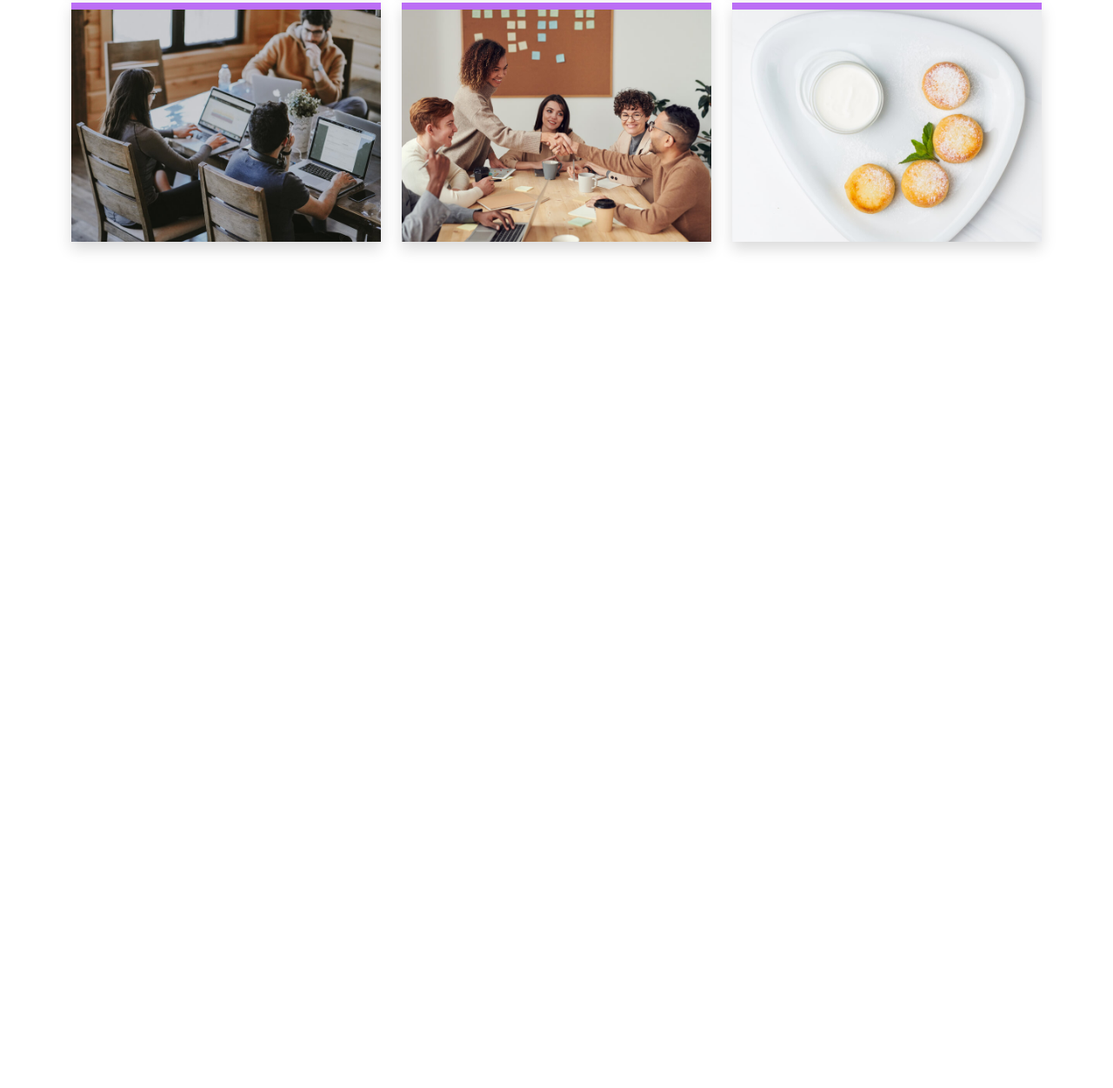
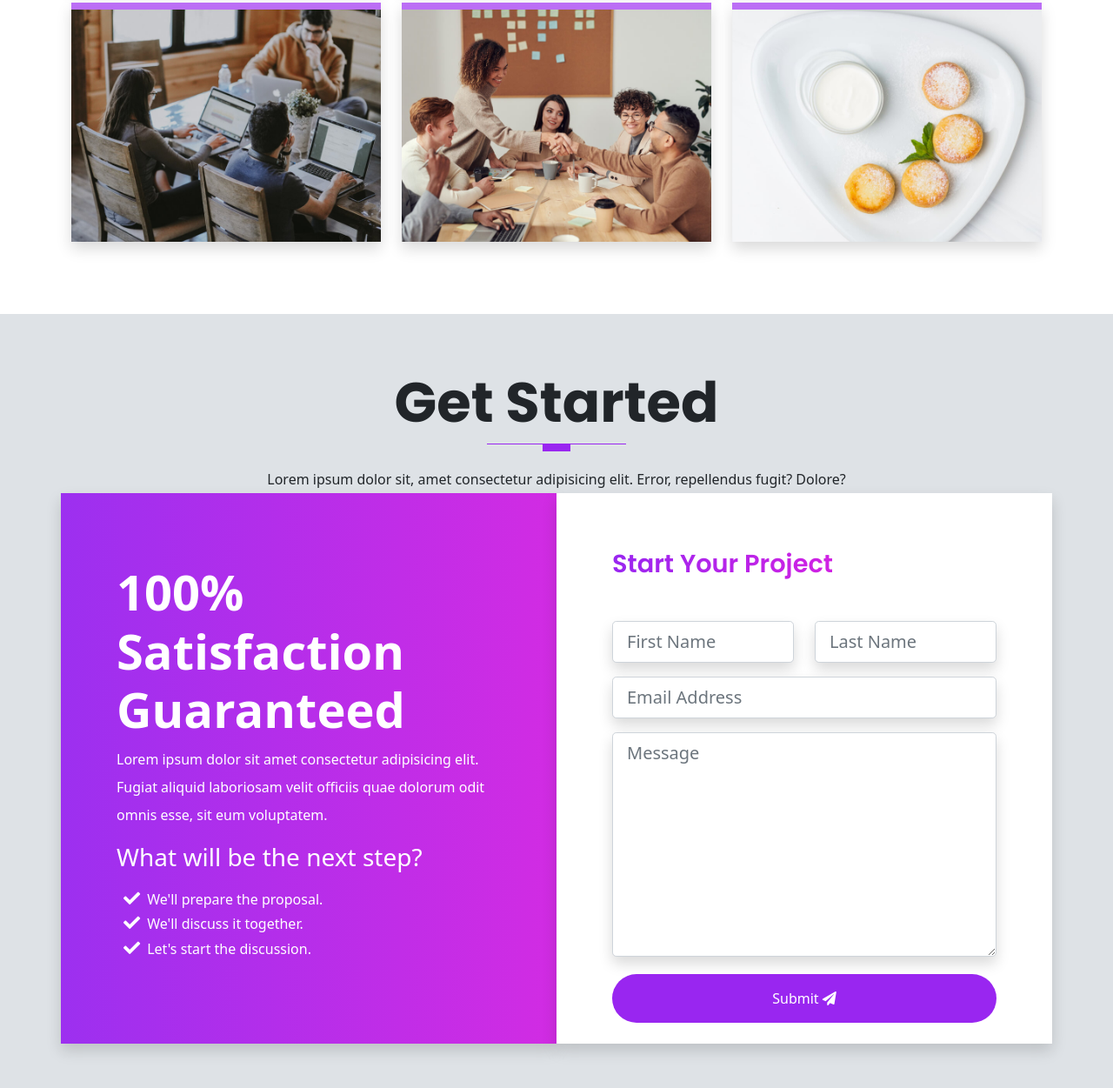
Before and after one commit to Lamberor/bootstrap5-sass-portfolio, a website: page index.html in a window 1280 px wide. Shown: the part 6069-7320 px from the top of the page at 87% size. Before the commit the page ends 6430 px from the top, so only its background shows below. Drawn offline with Linux system fonts and the light colour scheme.

Commit message:
finish the get-started section

```diff
--- a/index.html
+++ b/index.html
@@ -707,6 +707,62 @@
       </div>
     </section>
 
+    <!-- START THE GET STARTED SECTION -->
+    <section id="contact" class="get-started">
+      <div class="container">
+        <div class="row text-center">
+          <h1 class="display-3 fw-bold text-capitalize">Get Started</h1>
+          <div class="heading-line"></div>
+          <div class="lh-lg">
+            Lorem ipsum dolor sit, amet consectetur adipisicing elit. Error, repellendus fugit? Dolore?
+          </div>
+        </div>
+
+        <!-- START THE CTA CONTENT -->
+        <div class="row text-white">
+          <div class="col-12 col-lg-6 gradient shadow p-3">
+            <div class="cta-info w-100">
+              <h4 class="display-4 fw-bold">100% Satisfaction Guaranteed</h4>
+              <p class="lh-lg">
+                Lorem ipsum dolor sit amet consectetur adipisicing elit. Fugiat aliquid laboriosam velit officiis quae dolorum odit omnis esse, sit eum voluptatem.
+              </p>
+              <h3 class="display-3--brief">What will be the next step?</h3>
+              <ul class="cta-info__list">
+                <li>We'll prepare the proposal.</li>
+                <li>We'll discuss it together.</li>
+                <li>Let's start the discussion.</li>
+              </ul>
+            </div>
+          </div>
+          <div class="col-12 col-lg-6 bg-white shadow p-3">
+            <div class="form w-100 pb-2">
+              <h4 class="display-3--title mb-5">start your project</h4>
+              <form action="#" class="row">
+                <div class="col-lg-6 col-md-6 mb-3">
+                  <input type="text" placeholder="First Name" id="inputFirstName" class="shadow form-control form-control-lg">
+                </div>
+                <div class="col-lg-6 col-md-6 mb-3">
+                  <input type="text" placeholder="Last Name" id="inputLastName" class="shadow form-control form-control-lg">
+                </div>
+                <div class="col-lg-12 mb-3">
+                  <input type="email" placeholder="Email Address" id="inputEmail" class="shadow form-control form-control-lg">
+                </div>
+                <div class="col-lg-12 mb-3">
+                  <textarea name="message" placeholder="Message" id="message" rows="8" class="shadow form-control form-control-lg"></textarea>
+                </div>
+                <div class="text-center d-grid mt-1">
+                  <button type="button" class="btn btn-primary rounded-pill pt-3 pb-3">
+                    Submit
+                    <i class="fas fa-paper-plane"></i>
+                  </button>
+                </div>
+              </form>
+            </div>
+          </div>
+        </div>
+      </div>
+    </section>
+
 
 
     <script src="assets/vendors/js/glightbox.min.js"></script>
--- a/scss/components/_typography.scss
+++ b/scss/components/_typography.scss
@@ -1,4 +1,5 @@
 @use '../custom' as *;
+@use 'mixins' as *;
 
 .display-2 {
   margin-bottom: 1rem;
@@ -69,3 +70,8 @@
 .border-right {
   border-right: 0.1rem solid $gray-300;
 }
+
+// GRADIENT BG
+.gradient {
+  @include gradient;
+}
--- a/scss/sections/_get-started.scss
+++ b/scss/sections/_get-started.scss
@@ -0,0 +1,45 @@
+@use '../custom' as *;
+@use '../components/mixins' as *;
+
+.get-started {
+  padding: 4rem 0;
+  background-color: $gray-300;
+}
+
+.cta-info {
+  padding: 3rem;
+  margin: 1rem 0;
+
+  &__list {
+    position: relative;
+    list-style-type: none;
+    display: block;
+    padding-top: 0.5rem;
+    padding-left: 0.5rem;
+    margin-bottom: 0.7rem;
+
+    li:before {
+      font-family: 'Font Awesome 5 Free';
+      content: '\f00c';
+      font-weight: 600;
+      margin-right: 0.5rem;
+      font-size: 1.2rem;
+    }
+  }
+}
+
+// FORM CONTENT
+.form {
+  padding: 3rem;
+
+  button {
+    border: none;
+    color: $white;
+
+    a {
+      color: $white;
+      text-decoration: none;
+      text-transform: capitalize;
+    }
+  }
+}
```
Also changed, not shown: assets/css/style.css, 1 other file.
